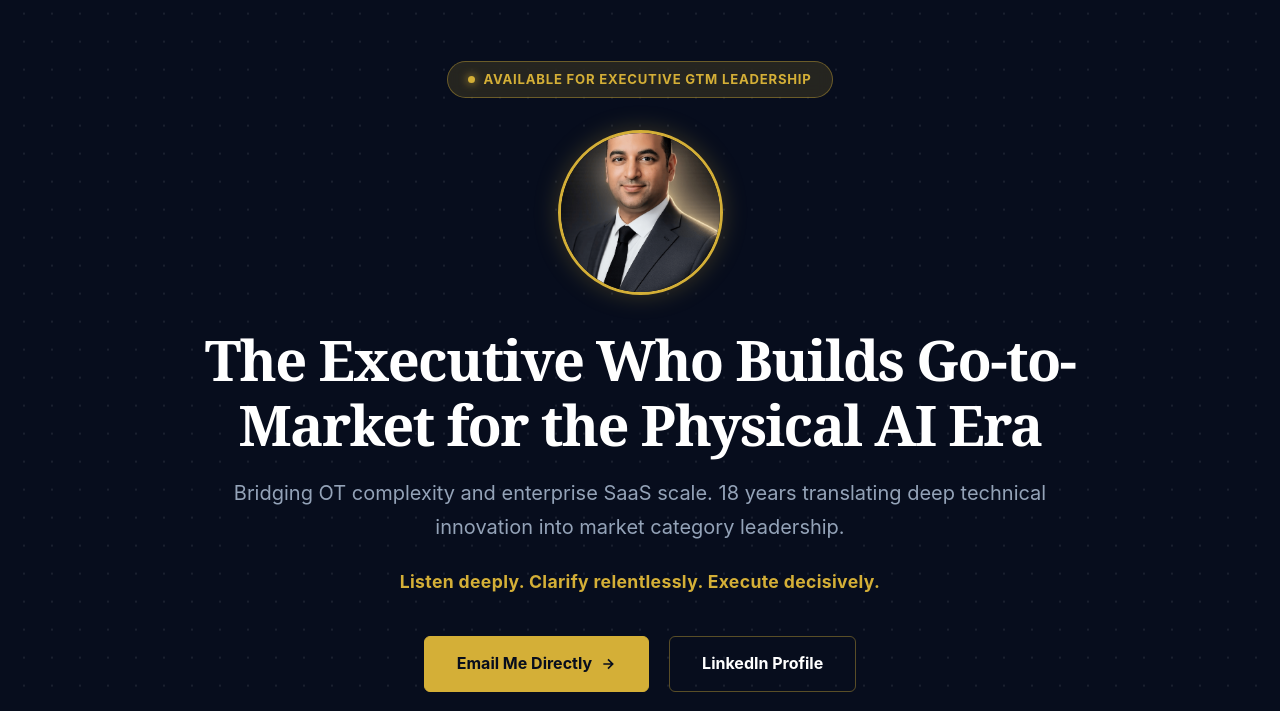
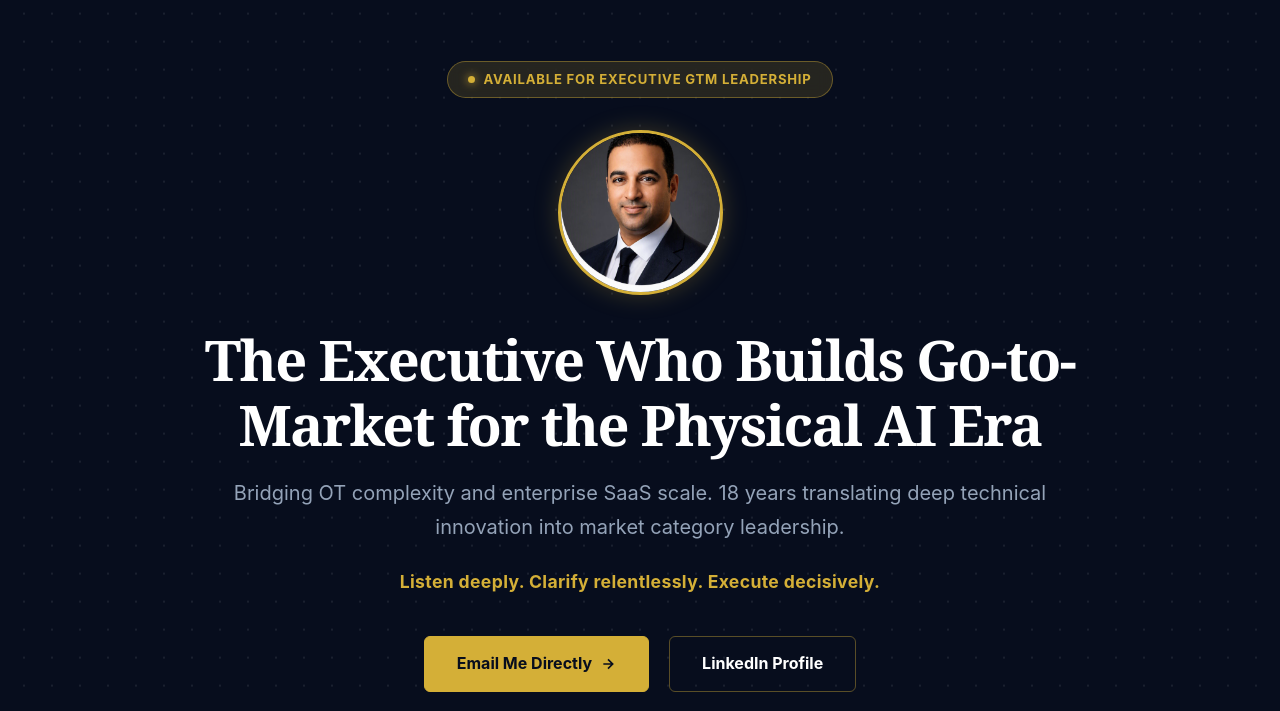
Before and after one commit to Mosdefinitely00/1muhammad-yunas.com, a plain HTML site: page index.html in a window 1280 px wide. Shown: the part 87-798 px from the top of the page. Drawn offline with Linux system fonts and the light colour scheme.

Commit message:
Update image source for executive portrait

```diff
--- a/index.html
+++ b/index.html
@@ -54,7 +54,7 @@
             </div>
 
             <!-- Ensure this file name matches the exact photo you want -->
-            <img src="assets/portrait.png" alt="Muhammad Yunas Executive Portrait" class="hero-headshot">
+            <img src="assets/headshot.png" alt="Muhammad Yunas Executive Portrait" class="hero-headshot">
 
             <h1 class="hero-title">The Executive Who Builds Go-to-Market for the Physical AI Era</h1>
             <p class="hero-subtitle">Bridging OT complexity and enterprise SaaS scale. 18 years translating deep technical innovation into market category leadership.</p>
```
